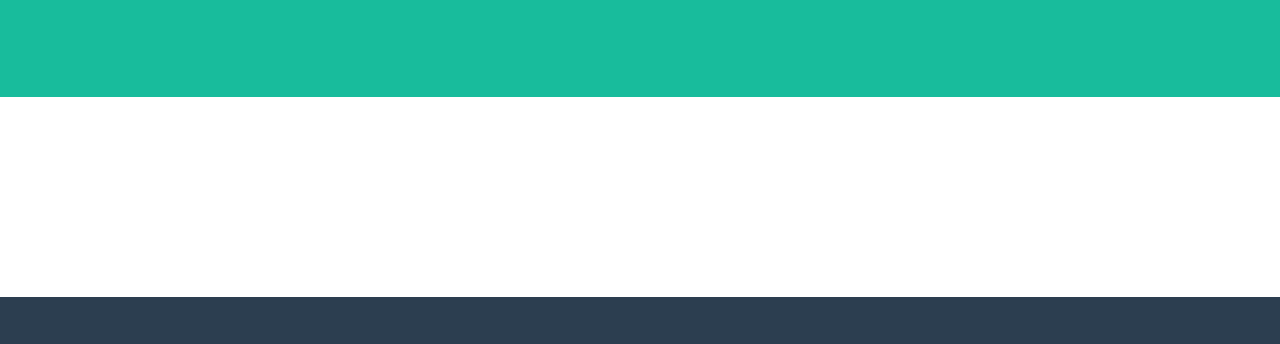
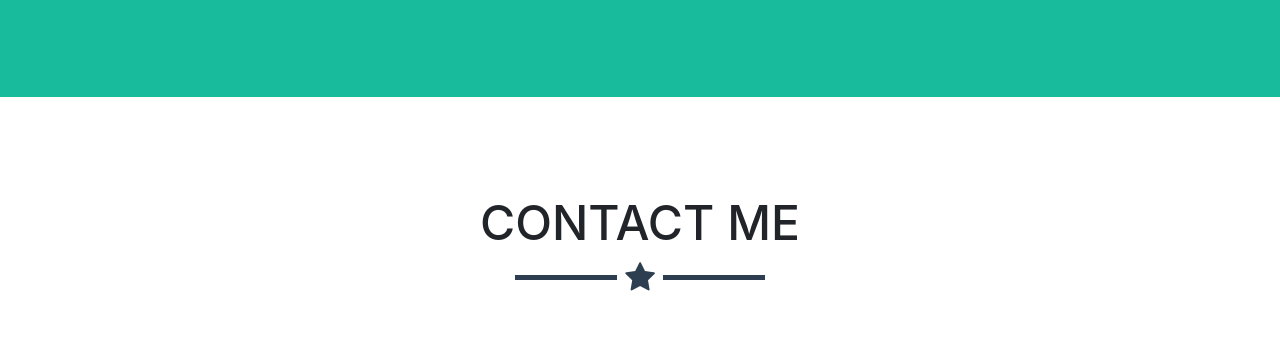
Before and after one commit to SantosJethro/SantosJethro.github.io, a website with bundled scripts: page index.html in a window 1280 px wide. Shown: the part 2113-2457 px from the top of the page. Built offline with nearby package versions, Linux system fonts and the light colour scheme; a script that the page names is missing.

Commit message:
MODIFIED

```diff
--- a/index.html
+++ b/index.html
@@ -155,6 +155,13 @@
 
     <!-- Contact Section -->
     <section id="contact">
+      <div class="container">
+        <h2 class="text-center">Contact Me</h2>
+        <hr class="star-primary">
+        <div class="row">
+          <div class="col-lg-8 mx-auto">
+            <!-- To configure the contact form email address, go to mail/contact_me.php and update the email address in the PHP file on line 19. -->
+            <!-- The form should work on most web servers, but if the form is not working you may need to configure your web server differently. -->
            <div id="disqus_thread"></div>
 <script>
 
@@ -169,13 +176,16 @@ this.page.identifier = PAGE_IDENTIFIER; // Replace PAGE_IDENTIFIER with your pag
 */
 (function() { // DON'T EDIT BELOW THIS LINE
 var d = document, s = d.createElement('script');
-             s.src = 'https://https-santosjethro-github-io.disqus.com/embed.js';
+s.src = 'https://https-santosjethro-github-io-1.disqus.com/embed.js';
 s.setAttribute('data-timestamp', +new Date());
 (d.head || d.body).appendChild(s);
 })();
 </script>
 <noscript>Please enable JavaScript to view the <a href="https://disqus.com/?ref_noscript">comments powered by Disqus.</a></noscript>
 
+          </div>
+        </div>
+      </div>
     </section>
 
     <!-- Footer -->
```
Lines whose indentation alone changed are shown as unchanged.
